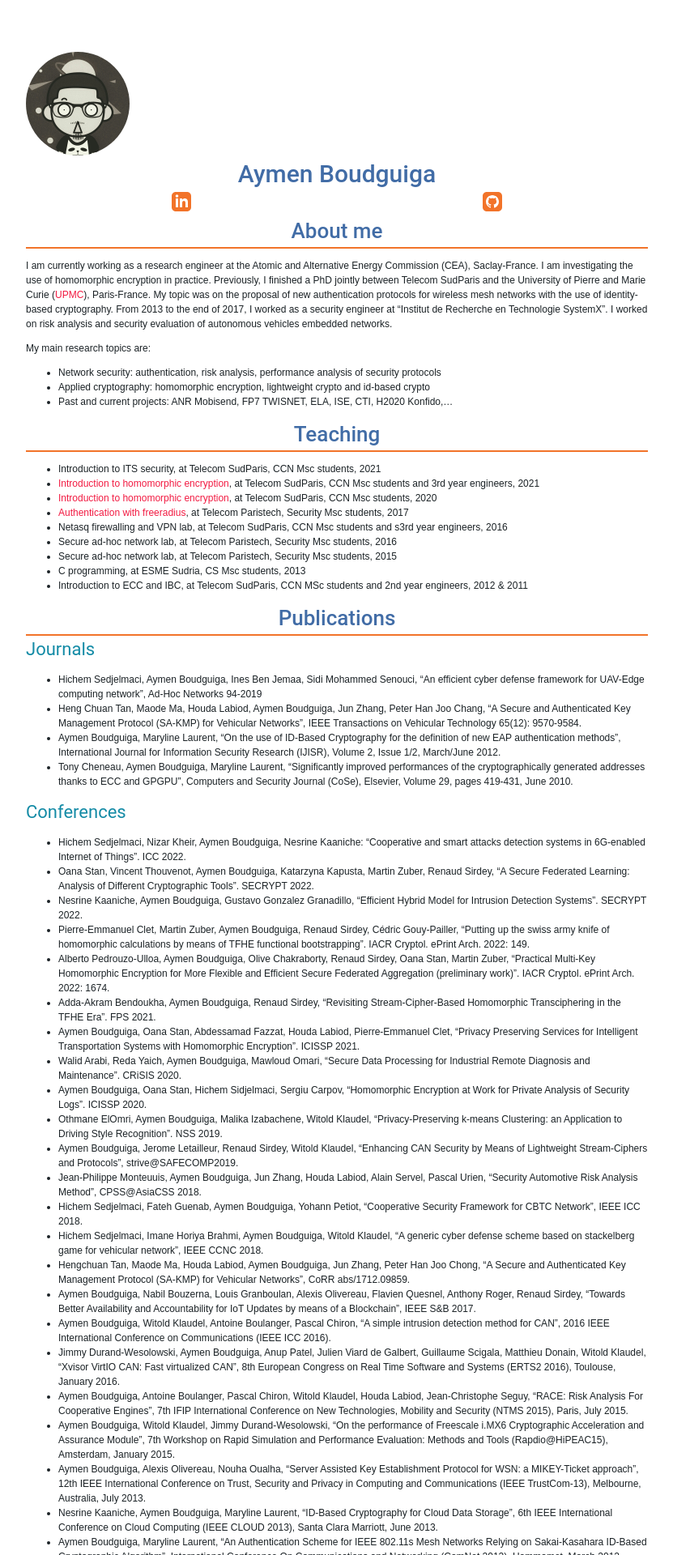
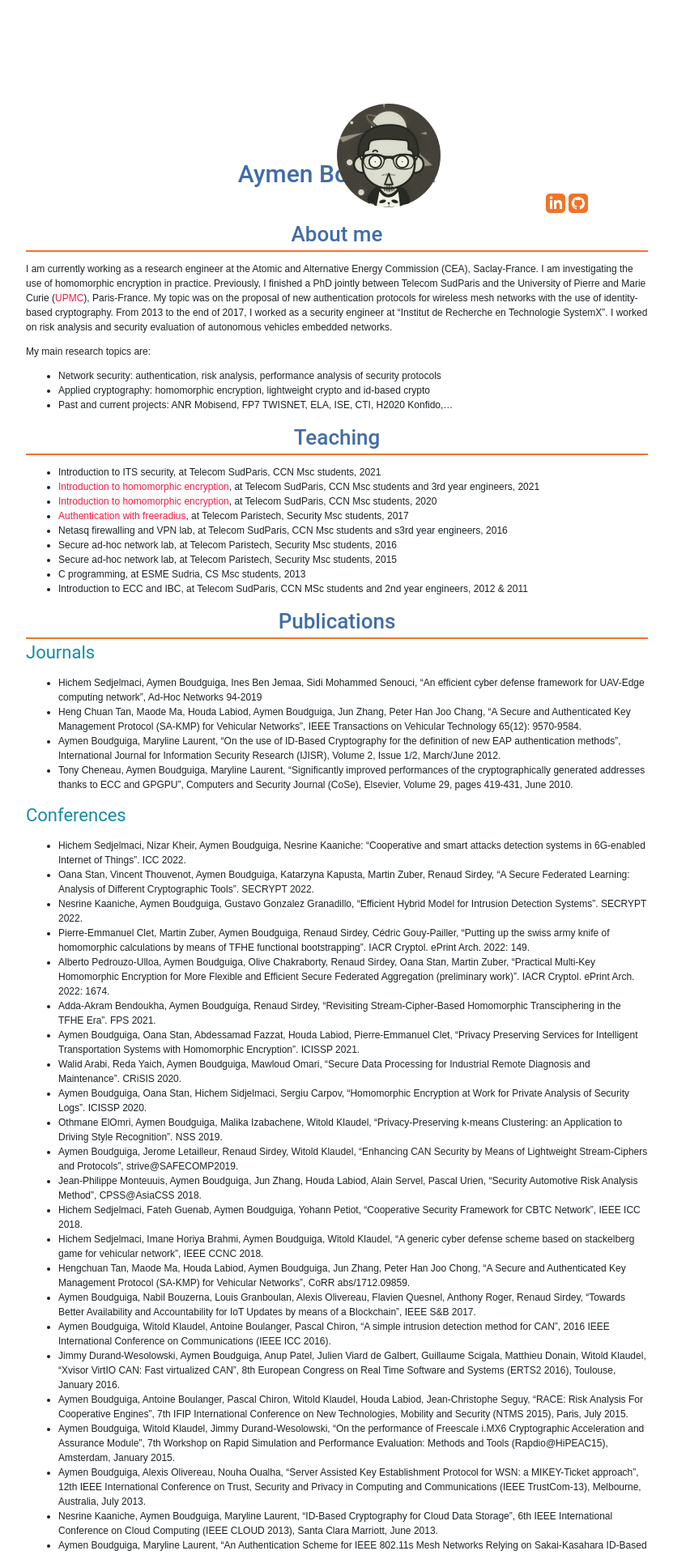
Before and after one commit to aymen0b/aymen0b.github.io, a Jekyll site: the page built from index.md, in a window 1280 px wide. Shown: the top 1920 px of the page at 81% size, without its empty margins (224-1055 px from the left). Built offline with Jekyll 4.4.1, drawn with Linux system fonts in a browser that asks for light colours.

Commit message:
fixed position

```diff
--- a/_sass/style.scss
+++ b/_sass/style.scss
@@ -68,7 +68,8 @@ a:link, a:hover, a:visited, a:active, a:focus {
     height: 128px;
     width: 128px;
     position: relative;
-    margin: auto;
+    top: 50%;
+    left: 50%;
     border-radius: 50%;
   }
 }
@@ -76,13 +77,16 @@ a:link, a:hover, a:visited, a:active, a:focus {
 .navigator {
   width: $text_width;
   margin: auto;
+  position: relative;
+  top: 50%;
+  left: 50%;
   display: flex;
   flex-direction: row;
   .linkedin {
-    margin: auto;
+    margin: 2px;
   }
   .github {
-    margin: auto;
+    margin: 2px;
   }
 
 }
```
